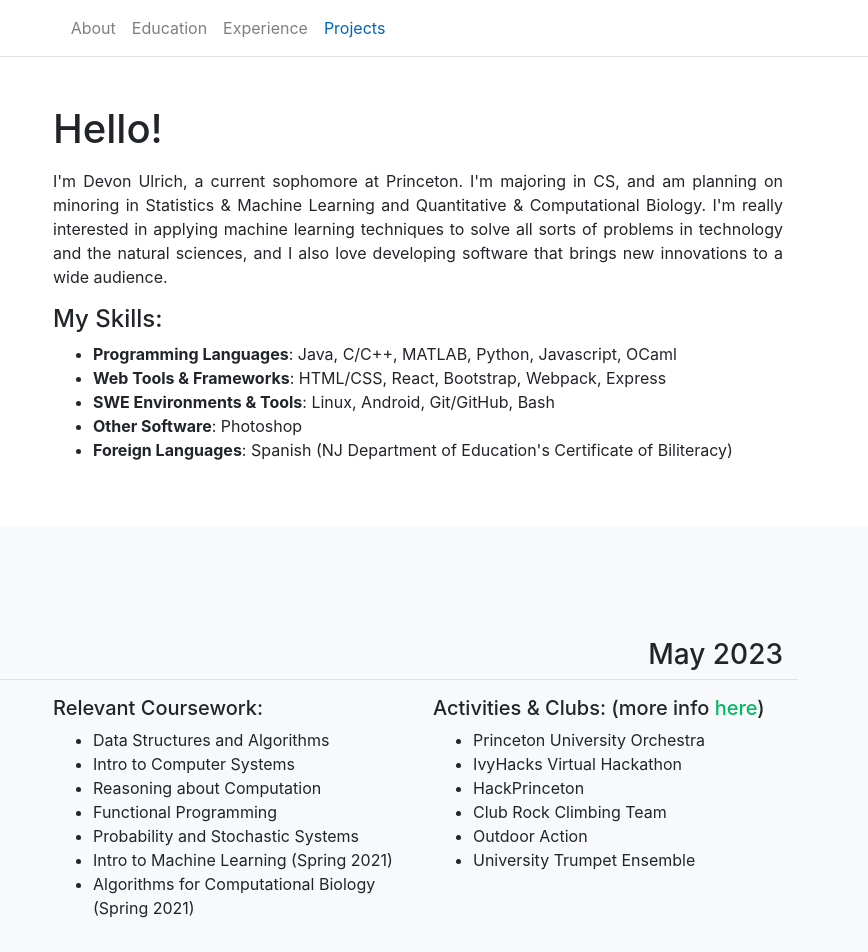
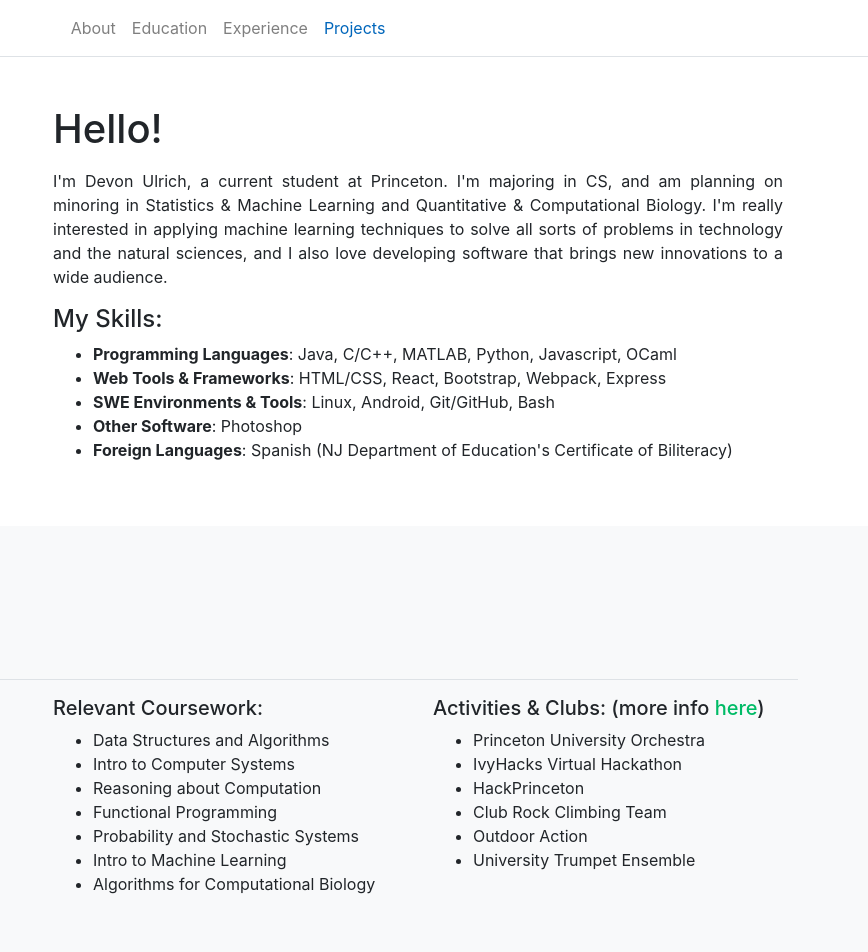
Before and after one commit to devonulrich/portfolio, a website built with webpack: page src/index.html in a window 1280 px wide. Shown: the top 952 px of the page, 412-1280 px from the left. Built offline with nearby package versions, Linux system fonts and the light colour scheme.

Commit message:
Changed webpack config & updated school year info
Webpack will no longer clean the dist/ folder when building,
so the git repository will stay intact and can be updated and
pushed to immediately update the site.

```diff
--- a/src/index.html
+++ b/src/index.html
@@ -46,7 +46,7 @@
         <div class="col-md">
           <h1 class="mb-3">Hello!</h1>
           <p class="text-justify mt-3">I'm Devon Ulrich, a current
-            sophomore at Princeton. I'm majoring in CS, and am planning on minoring
+            student at Princeton. I'm majoring in CS, and am planning on minoring
             in Statistics &amp; Machine Learning and Quantitative &amp; Computational
             Biology. I'm really interested in applying machine learning techniques to
             solve all sorts of problems in technology and the natural sciences, and
@@ -84,10 +84,6 @@
               Princeton University
             </h3>
           </div>
-          <div class="col-sm-4">
-            <h3 class="text-right d-none d-sm-block">May 2023</h3>
-            <h4 class="d-block d-sm-none">May 2023</h4>
-          </div>
         </div>
         <div class="row mt-3">
           <div class="col-lg">
@@ -104,8 +100,8 @@
               <li>Reasoning about Computation</li>
               <li>Functional Programming</li>
               <li>Probability and Stochastic Systems</li>
-              <li>Intro to Machine Learning (Spring 2021)</li>
-              <li>Algorithms for Computational Biology (Spring 2021)</li>
+              <li>Intro to Machine Learning</li>
+              <li>Algorithms for Computational Biology</li>
             </ul>
           </div>
           <div class="col-md">
--- a/webpack.config.js
+++ b/webpack.config.js
@@ -16,7 +16,6 @@ module.exports = {
     port: '3000',
   },
   plugins: [
-    new CleanWebpackPlugin(),
     new HtmlWebpackPlugin({
       filename: 'index.html',
       template: 'src/index.html',
--- a/webpack.prod.js
+++ b/webpack.prod.js
@@ -11,7 +11,6 @@ module.exports = {
   },
   devtool: 'source-map',
   plugins: [
-    new CleanWebpackPlugin(),
     new HtmlWebpackPlugin({
       filename: 'index.html',
       template: 'src/index.html',
```
